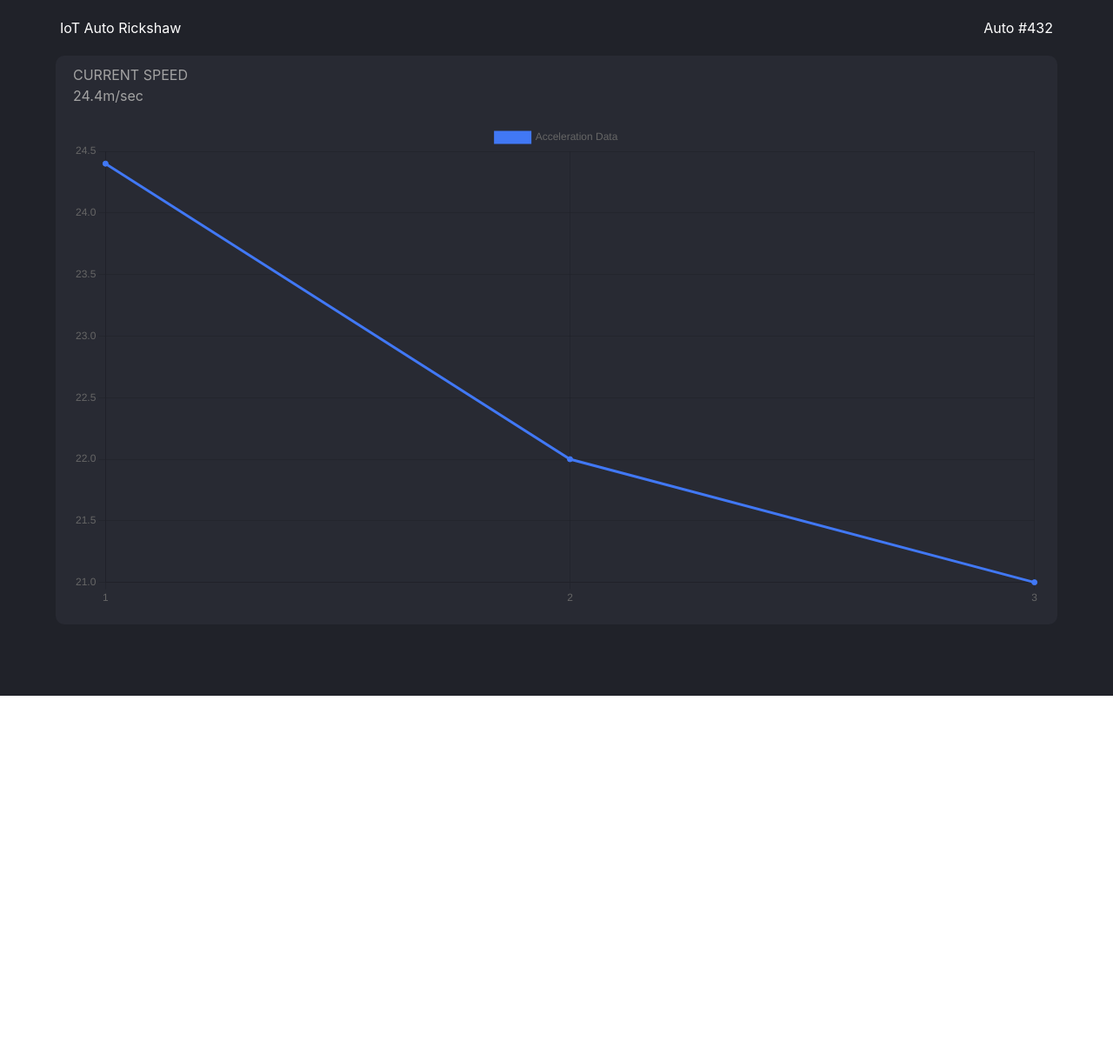
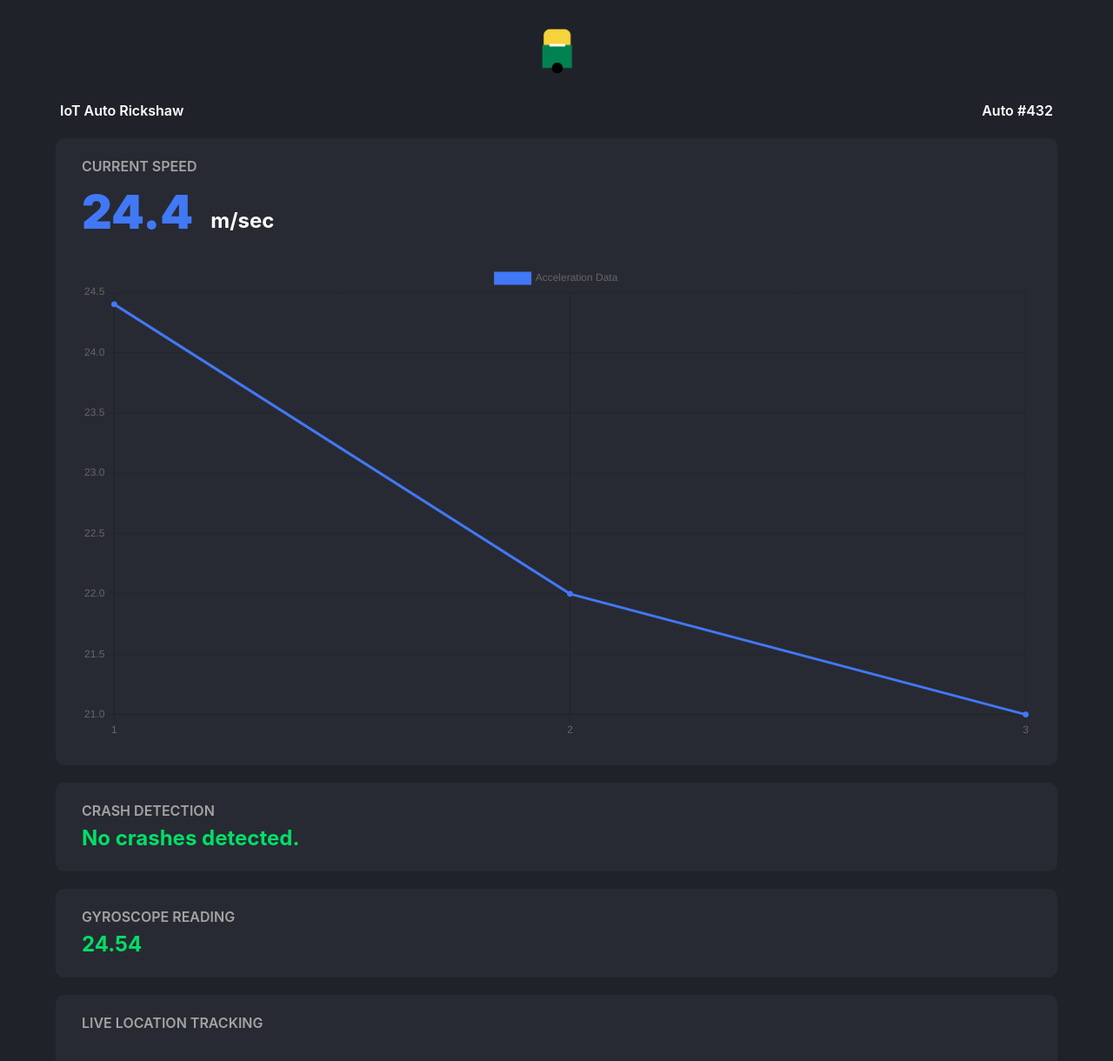
Before and after one commit to psrth/e-autorickshaw-iot-stack, a React (Create React App) app in the folder erickshaw-client/: page / in a window 1280 px wide. Shown: the top 1220 px of the page at 87% size. Before the commit the page ends 800 px from the top, so only its background shows below. Built offline with nearby package versions, Linux system fonts and the light colour scheme; grey boxes are pictures that could not be loaded.

Commit message:
[add]: client app UI completed

```diff
--- a/erickshaw-client/src/App.js
+++ b/erickshaw-client/src/App.js
@@ -1,6 +1,7 @@
 import React, { useState } from "react";
-import { Flex, Text } from "@chakra-ui/react";
+import { Flex, Text, Image } from "@chakra-ui/react";
 import Chart from "./Chart";
+import auto from "./auto.png";
 
 function App() {
   const [speed, setSpeed] = useState(["24.4", "22", "21"]);
@@ -14,6 +15,7 @@ function App() {
       m="0"
       p="0"
       flexDir="column"
+      pb="20px"
     >
       <Flex
         width="90vw"
@@ -22,9 +24,14 @@ function App() {
         height="fit-content"
         mt="20px"
       >
+        <Image boxSize="75px" src={auto} m="auto" mb="20px" />
         <Flex flexDir="row" justifyContent="space-between" m="0 5px 10px 5px">
-          <Text color="white">IoT Auto Rickshaw</Text>
-          <Text color="white">Auto #432</Text>
+          <Text color="white" fontWeight="600">
+            IoT Auto Rickshaw
+          </Text>
+          <Text color="white" fontWeight="600">
+            Auto #432
+          </Text>
         </Flex>
 
         <Flex
@@ -35,16 +42,81 @@ function App() {
           bg="#282A33"
           borderRadius="10px"
           justifyContent="flex-start"
-          p="10px 20px"
+          p="20px 30px"
         >
-          <Text color="#A3A3A3">CURRENT SPEED</Text>
-          <Flex flexDir="row">
-            <Text color="#A3A3A3">{speed[0]}</Text>
-            <Text color="#A3A3A3">m/sec</Text>
+          <Text color="#A3A3A3" fontWeight="600">
+            CURRENT SPEED
+          </Text>
+          <Flex flexDir="row" alignItems="flex-end">
+            <Text fontWeight="900" fontSize="54px" color="#4178F5" mr="20px">
+              {speed[0]}
+            </Text>
+            <Text color="#fff" fontWeight="700" fontSize="24px" mb="12px">
+              m/sec
+            </Text>
           </Flex>
           <Flex mt="20px" />
           <Chart labels={speedLabels} data={speed} />
           <Flex mb="10px" />
+        </Flex>
+
+        <Flex
+          width="100%"
+          flexDir="column"
+          mt="10px"
+          mb="10px"
+          bg="#282A33"
+          borderRadius="10px"
+          justifyContent="flex-start"
+          p="20px 30px"
+        >
+          <Text color="#A3A3A3" fontWeight="600">
+            CRASH DETECTION
+          </Text>
+          <Text color="#00DF67" fontWeight="700" fontSize="24px" mt="2px">
+            No crashes detected.
+          </Text>
+        </Flex>
+
+        <Flex
+          width="100%"
+          flexDir="column"
+          mt="10px"
+          mb="10px"
+          bg="#282A33"
+          borderRadius="10px"
+          justifyContent="flex-start"
+          p="20px 30px"
+        >
+          <Text color="#A3A3A3" fontWeight="600">
+            GYROSCOPE READING
+          </Text>
+          <Text color="#00DF67" fontWeight="700" fontSize="24px" mt="2px">
+            24.54
+          </Text>
+        </Flex>
+
+        <Flex
+          width="100%"
+          flexDir="column"
+          mt="10px"
+          mb="10px"
+          bg="#282A33"
+          borderRadius="10px"
+          justifyContent="flex-start"
+          p="20px 30px"
+        >
+          <Text color="#A3A3A3" fontWeight="600" mb="10px">
+            LIVE LOCATION TRACKING
+          </Text>
+          <iframe
+            src="https://www.google.com/maps/embed?pb=!1m18!1m12!1m3!1d990.2622145034308!2d75.58928641565416!3d28.364600609573266!2m3!1f0!2f0!3f0!3m2!1i1024!2i768!4f13.1!3m3!1m2!1s0x391319a0c2bd4d19%3A0x6adb7e0148e63169!2sQT%20(Quadrangle%20Theatre)%2C%20LTC!5e0!3m2!1sen!2sin!4v1670407844817!5m2!1sen!2sin"
+            width="290"
+            height="300"
+            allowfullscreen=""
+            loading="lazy"
+            referrerpolicy="no-referrer-when-downgrade"
+          ></iframe>
         </Flex>
       </Flex>
     </Flex>
```
Also changed, not shown: erickshaw-client/src/auto.png (added).
